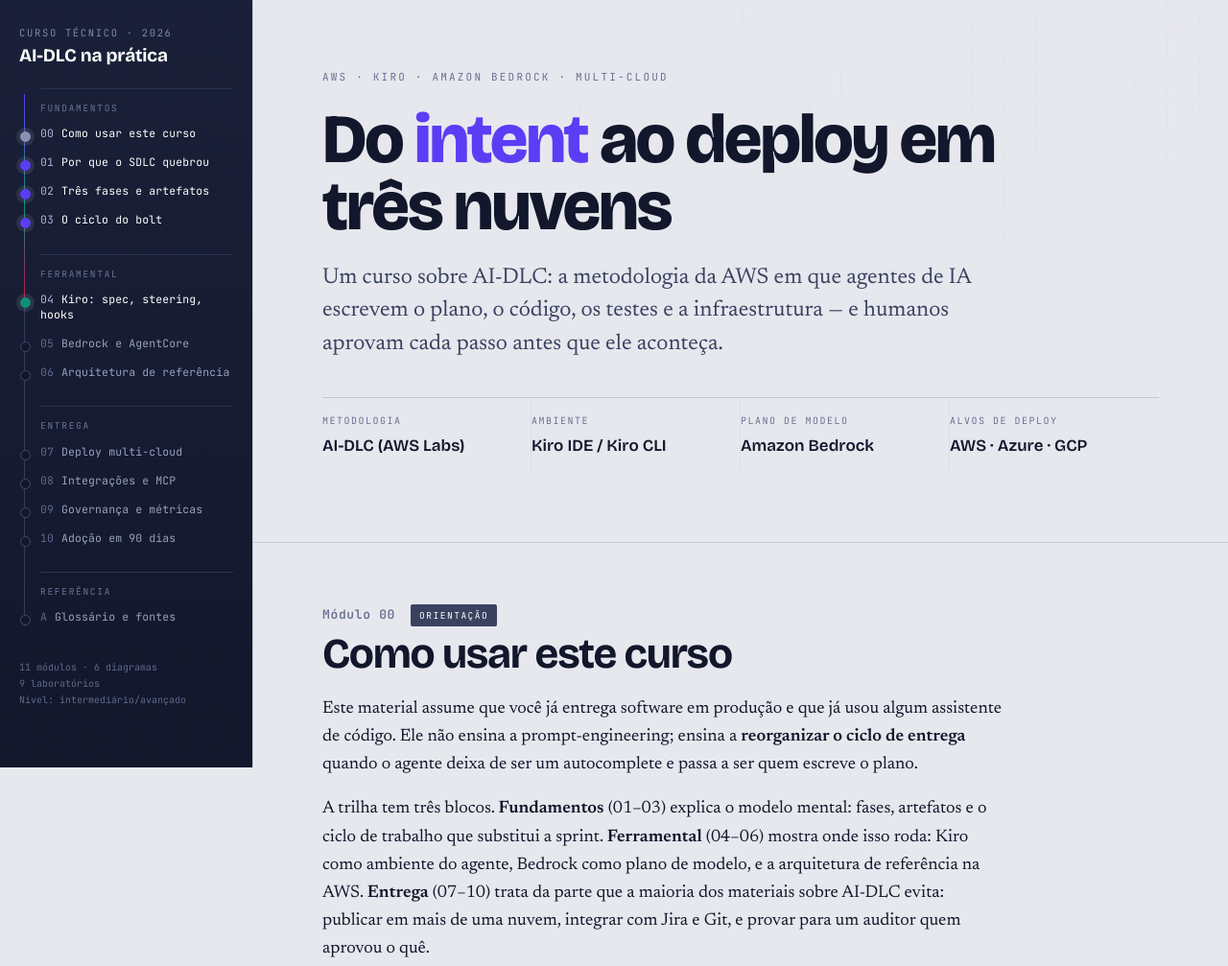
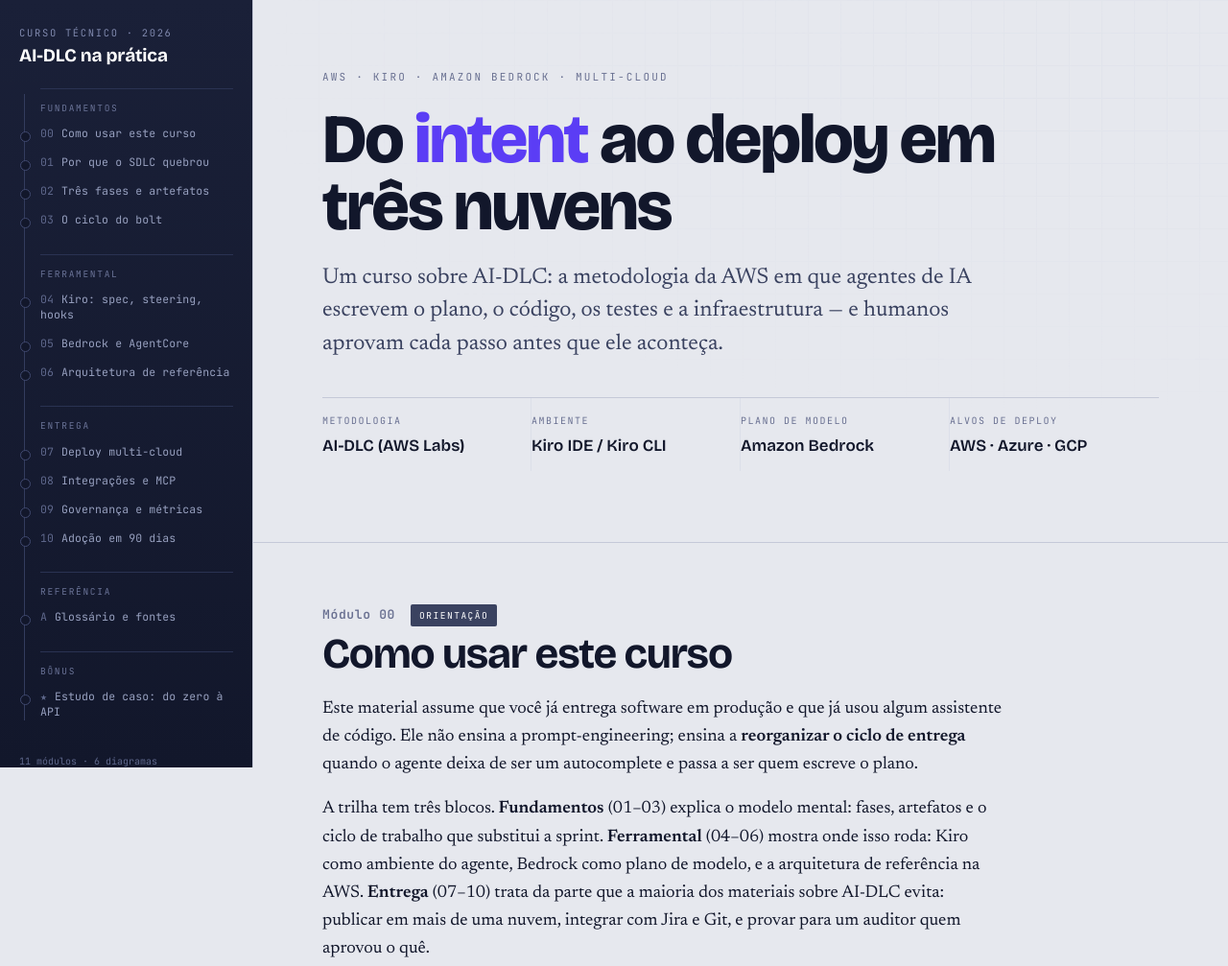
Before and after one commit to elbernardino/curso-ai-dlc, a plain HTML site: page index.html in a window 1280 px wide. Shown: the top 1007 px of the page at 96% size. Drawn offline with nearby package versions, Linux system fonts and the light colour scheme.

Commit message:
Adiciona estudo de caso (chatbot KB + API), link no menu e remove pasta antiga

```diff
--- a/index.html
+++ b/index.html
@@ -258,6 +258,8 @@
     <a class="tnode" href="#m10" style="--ph:#b5164f"><span class="num">10</span>Adoção em 90 dias</a>
     <div class="tgroup">Referência</div>
     <a class="tnode" href="#anexos" style="--ph:#8891b5"><span class="num">A</span>Glossário e fontes</a>
+    <div class="tgroup">Bônus</div>
+    <a class="tnode" href="./estudo-caso/" style="--ph:#0e8f74"><span class="num">★</span>Estudo de caso: do zero à API</a>
   </div>
   <p class="rail-foot">11 módulos · 6 diagramas<br>9 laboratórios<br>Nível: intermediário/avançado</p>
 </nav>
```
Also changed, not shown: estudo-caso/index.html (renamed from planejador-floral/index.html).
